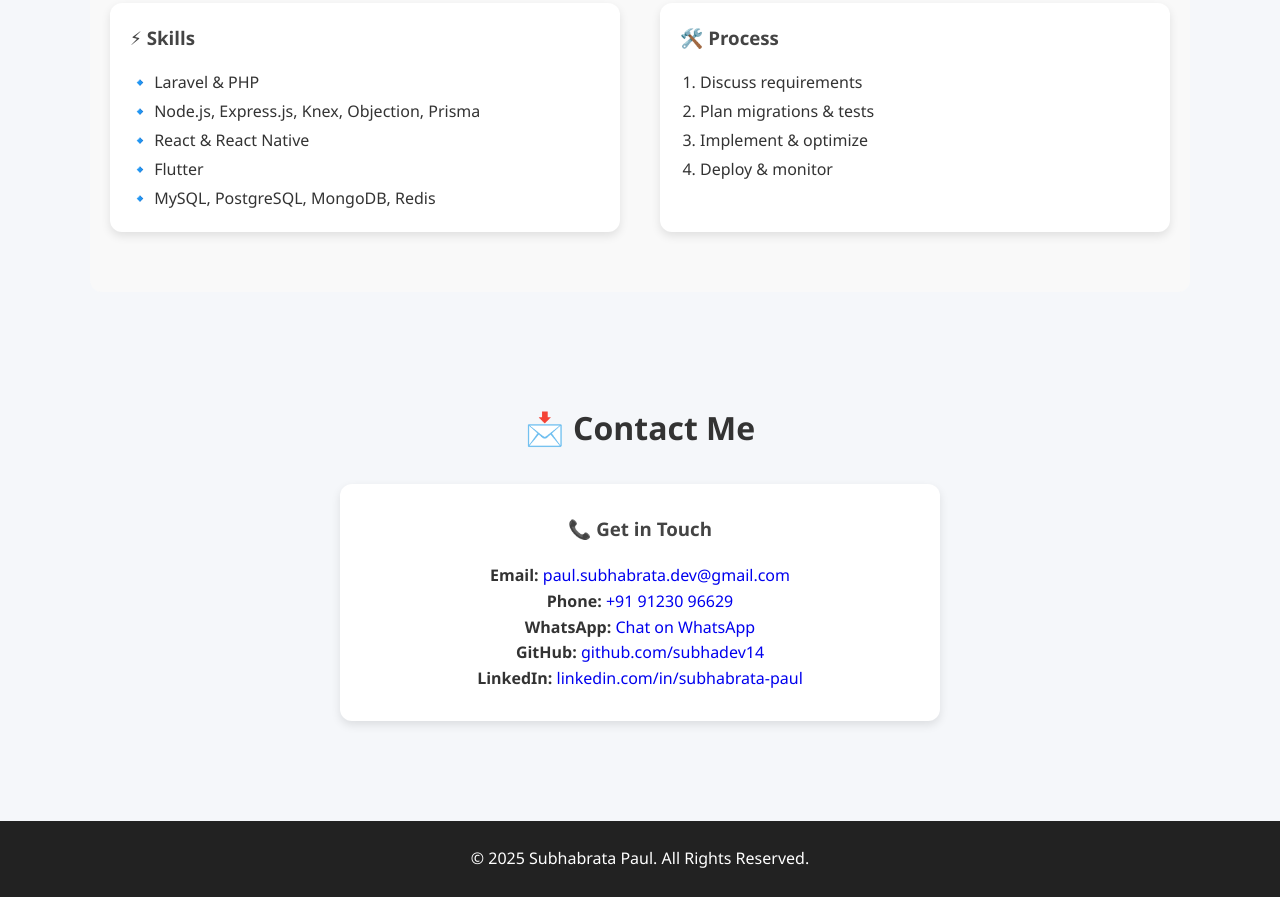
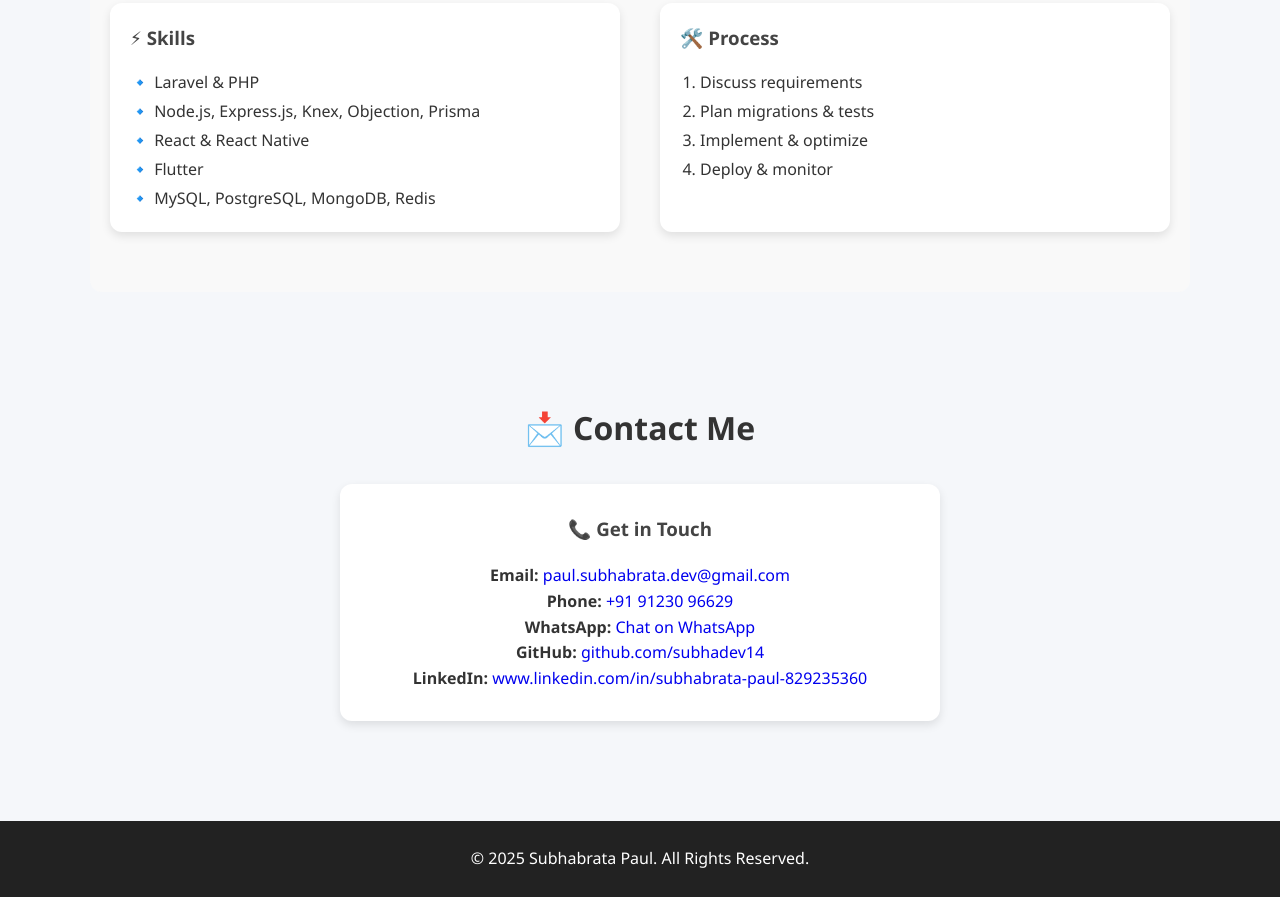
Before and after one commit to subhadev14/porfolio, a plain HTML site: page index.html in a window 1280 px wide. Shown: the part 6197-7094 px from the top of the page. Drawn offline with Linux system fonts and the light colour scheme.

Commit message:
2025-09-16 4

```diff
--- a/index.html
+++ b/index.html
@@ -655,7 +655,7 @@
       <p><strong>Phone:</strong> <a href="tel:+919123096629">+91 91230 96629</a></p>
       <p><strong>WhatsApp:</strong> <a href="https://wa.me/919123096629" target="_blank">Chat on WhatsApp</a></p>
       <p><strong>GitHub:</strong> <a href="https://github.com/subhadev14" target="_blank">github.com/subhadev14</a></p>
-      <p><strong>LinkedIn:</strong> <a href="https://www.linkedin.com/in/subhabrata-paul-829235360" target="_blank">linkedin.com/in/subhabrata-paul</a></p>
+      <p><strong>LinkedIn:</strong> <a href="https://www.linkedin.com/in/subhabrata-paul-829235360" target="_blank">www.linkedin.com/in/subhabrata-paul-829235360</a></p>
     </div>
 
   </div>
```
